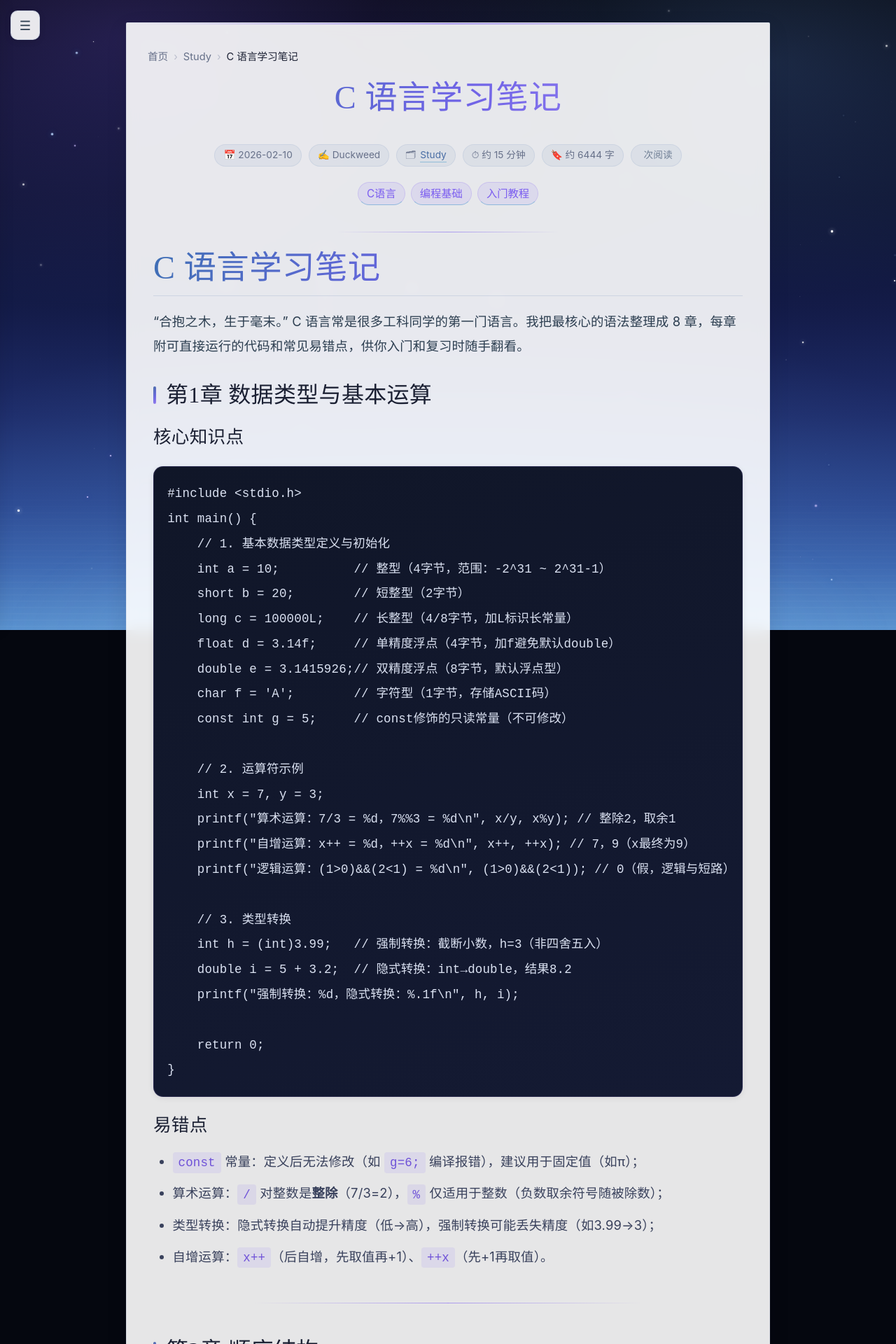
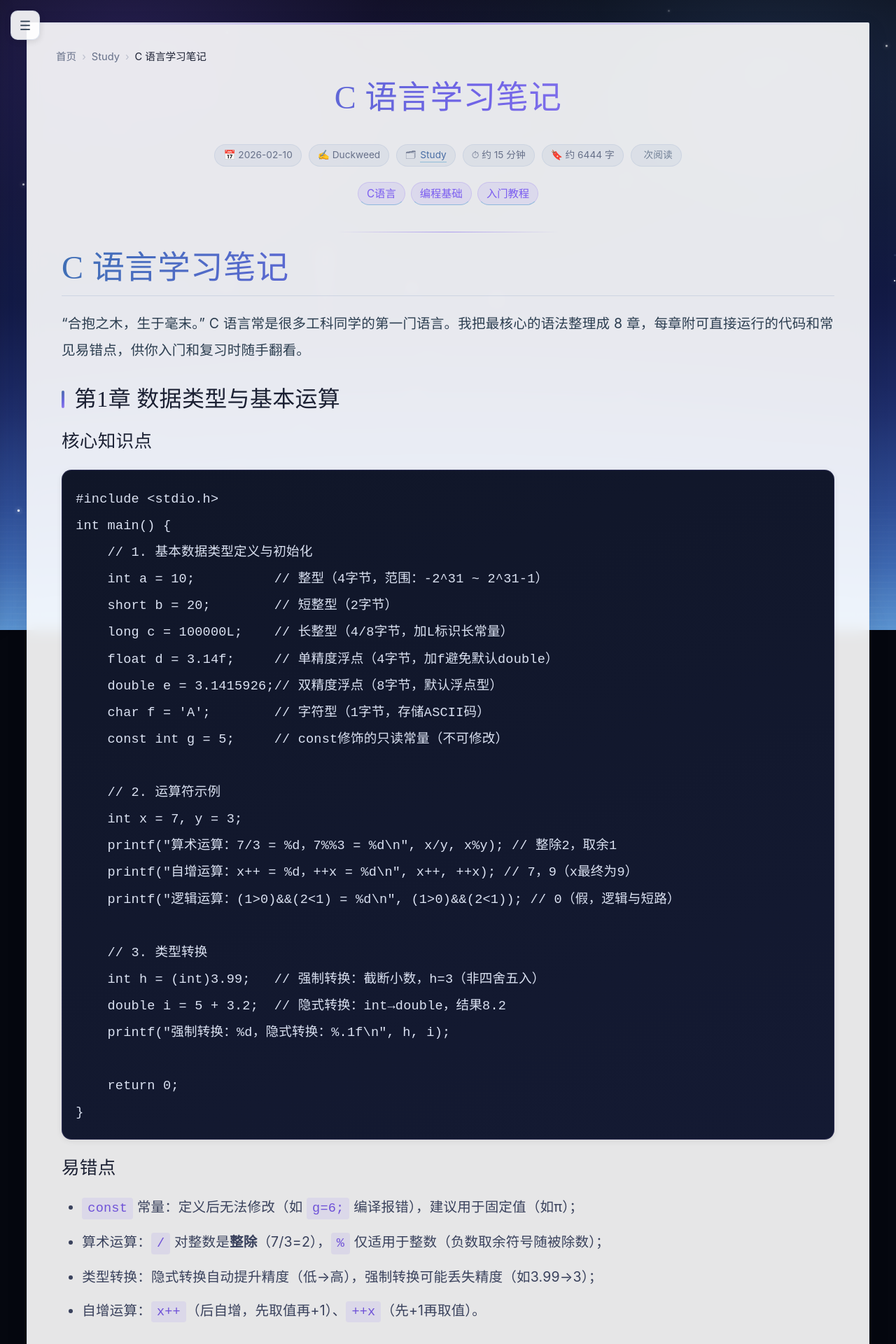
Before and after one commit to Duckweed-yhb/Duckweed-yhb.github.io, a Jekyll site: the page built from _posts/2026-02-10-c语言笔记汇总.md, in a window 1280 px wide. Shown: the top 1920 px of the page at 70% size. Built offline with Jekyll 4.4.1, drawn with Linux system fonts in a browser that asks for light colours; comment, search, counter and statistics services are not loaded.

Commit message:
修复侧边栏按钮重叠并放宽文章页版心

```diff
--- a/_layouts/post.html
+++ b/_layouts/post.html
@@ -188,7 +188,13 @@
 
     <!-- ========== TOC 章节目录 + 阅读进度条 样式和脚本 ========== -->
     <style>
-    /* ===== 布局：正文卡片在页面正中，目录吸附于右侧边缘（不占版心） ===== */
+    /* ===== 布局：正文卡片在页面正中，目录吸附于右侧边缘（不占版心） =====
+       注意：卡片的宽度不要在这里写死。此前这里有一句
+         .post-layout .post-container { max-width: 920px !important }
+       它会被内联样式的高优先级带到所有文章页，把正文卡在 920px，
+       在 2560px 屏上正文只占约 1/3 宽，页面显得局促。
+       正文版式（宽纸面 + 阅读栏列宽）已统一收到
+       assets/css/editorial.css 的「文章页版式」一节，规范见仓库根 DESIGN.md。 */
     .post-layout {
       display: block;
     }
@@ -196,7 +202,6 @@
       margin: 0 auto 25px;
       min-width: 0; /* 防止长代码/表格撑破布局 */
       width: 100%;
-      max-width: 920px !important; /* 正文阅读宽度上限，保证居中呈现 */
     }
     /* 目录抽屉（.post-toc-*）的样式统一在 assets/css/theme.css 中维护 */
     </style>
--- a/assets/css/editorial.css
+++ b/assets/css/editorial.css
@@ -61,8 +61,10 @@
   --radius-editorial: 2px;
 
   /* --- 版心宽度 --- */
-  --width-page: 1080px; /* 常规页面白框 */
-  --width-wide: 1200px; /* 网格型页面（友链 / 展览） */
+  --width-page: 1080px;   /* 常规页面白框 */
+  --width-wide: 1200px;   /* 网格型页面（友链 / 展览） */
+  --width-article: min(1400px, 94vw); /* 文章纸面：让长文页在宽屏上撑开，不再显得局促 */
+  --width-reading: 1120px;            /* 文章阅读栏：约 56 个中文字/行，可读性上限 */
 }
 
 /* 深色：与 theme.css 完全同一套切换机制，手动切换才会同步生效 */
@@ -339,6 +341,45 @@
 .page-card blockquote,
 .page-header-card blockquote {
   border-radius: 0 var(--radius-editorial) var(--radius-editorial) 0;
+}
+
+/* --------------------------------- 5.5 文章页版式（宽纸面 + 量度合适的阅读栏） */
+/* 背景：此前文章卡被 _layouts/post.html 的内联样式写死在 920px
+   （`.post-layout .post-container { max-width: 920px !important }`），
+   实测在 2560px 视口下正文只占 36% 宽，整页显得小气。
+   WIRED 的做法是「宽纸面 + 量度合适的正文栏」：纸面尽量撑开给气势，
+   正文收在一个舒适的列宽里保证易读。两层共用同一列宽，
+   标题、正文、上下篇、系列与相关阅读的左缘因此完全对齐。 */
+
+/* 外层：main 不再被 1200px 卡住 */
+body.layout-post .page-content {
+  max-width: var(--width-article) !important;
+}
+
+/* 纸面：不再被 1080px / 920px 卡住 */
+body.layout-post .post-layout .post-container {
+  max-width: var(--width-article) !important;
+  width: 100% !important;
+}
+
+/* 阅读栏：卡片内所有直接子块统一列宽并居中 */
+body.layout-post .post-container > .post-header,
+body.layout-post .post-container > .post-meta,
+body.layout-post .post-container > .post-tags-row,
+body.layout-post .post-container > .post-content,
+body.layout-post .post-container > .post-nav,
+body.layout-post .post-container > .post-series,
+body.layout-post .post-container > .post-related,
+body.layout-post .post-container > #giscus-container {
+  max-width: var(--width-reading);
+  margin-left: auto;
+  margin-right: auto;
+}
+
+/* 正文：字号提高一档，行距维持在中文的舒适区（约 1.95） */
+body.layout-post .post-container .post-content {
+  font-size: 1.15em;
+  line-height: 1.95;
 }
 
 /* ----------------------------------------------------- 6. story-row 列表行 */
@@ -725,6 +766,19 @@
 }
 
 /* ------------------------------------------------------------ 11. 响应式 */
+/* 窄屏：文章卡顶部要给固定的 ☰ 按钮让位。
+   main.css 里 `body.layout-post .page-content { padding: 0 !important }`
+   会把 sidebar.css 为 ☰ 预留的 70px 顶部内边距一并清掉，
+   于是文章卡顶到 y=16，而 ☰ 固定在 (15,15)–(57,57)，
+   正好压住卡片左上角的面包屑。这里按更高权重把它补回来。
+   注意只作用于最外层 main：post.html 里还有一个同名的内层 div.page-content，
+   若一并匹配会重复加内边距。 */
+@media (max-width: 900px) {
+  body.layout-post main.page-content {
+    padding-top: 70px !important;
+  }
+}
+
 @media (max-width: 768px) {
 
   .page-card,
--- a/assets/css/sidebar.css
+++ b/assets/css/sidebar.css
@@ -259,10 +259,19 @@
   transition: all 0.25s;
 }
 
-/* 侧边栏打开时按钮高亮为关闭态 */
+/* 侧边栏打开时：外部 ☰ 必须让位。
+   实测（1440px 视口）：打开后 ☰ 位于 (15,15)–(57,57)、z-index 1001，
+   而侧边栏面板占据 x 0–260、z-index 1000，
+   于是一枚深色圆角按钮正好压在面板左上角的站名 logo 上，两者重叠。
+   面板自身右上角已有 ✕（.sidebar-close），遮罩点击与 ESC 也都能关闭，
+   所以这里把 ☰ 淡出并整体移出面板范围，不再与面板抢位置。
+   同时用 visibility + pointer-events 兜底，确保它既看不见也点不到。 */
 .site-sidebar.open ~ .sidebar-toggle,
 body:has(.site-sidebar.open) .sidebar-toggle {
-  transform: rotate(90deg);
+  opacity: 0;
+  visibility: hidden;
+  pointer-events: none;
+  transform: translateX(-72px) scale(0.85);
 }
 
 .sidebar-toggle:hover {
```
Also changed, not shown: DESIGN.md (+18 -5 lines), repo-guide.md (+3 -0 lines).
